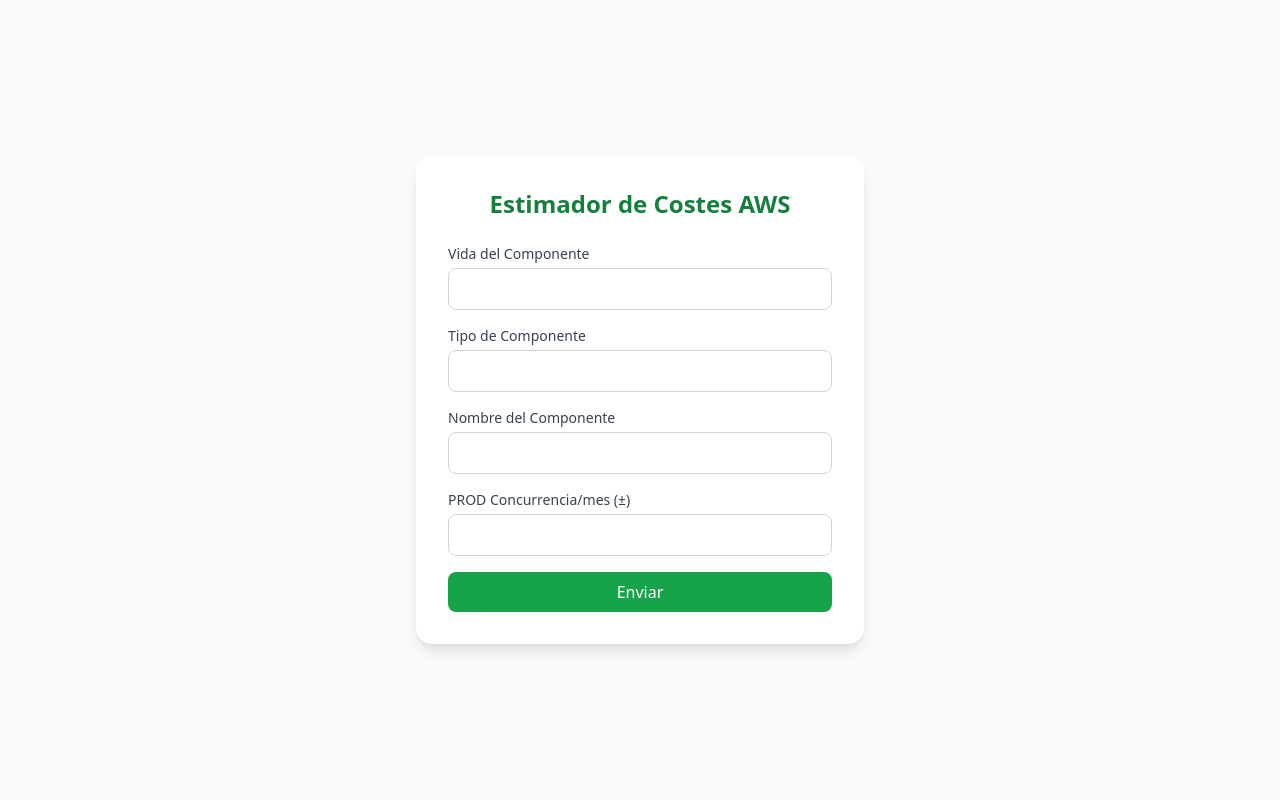
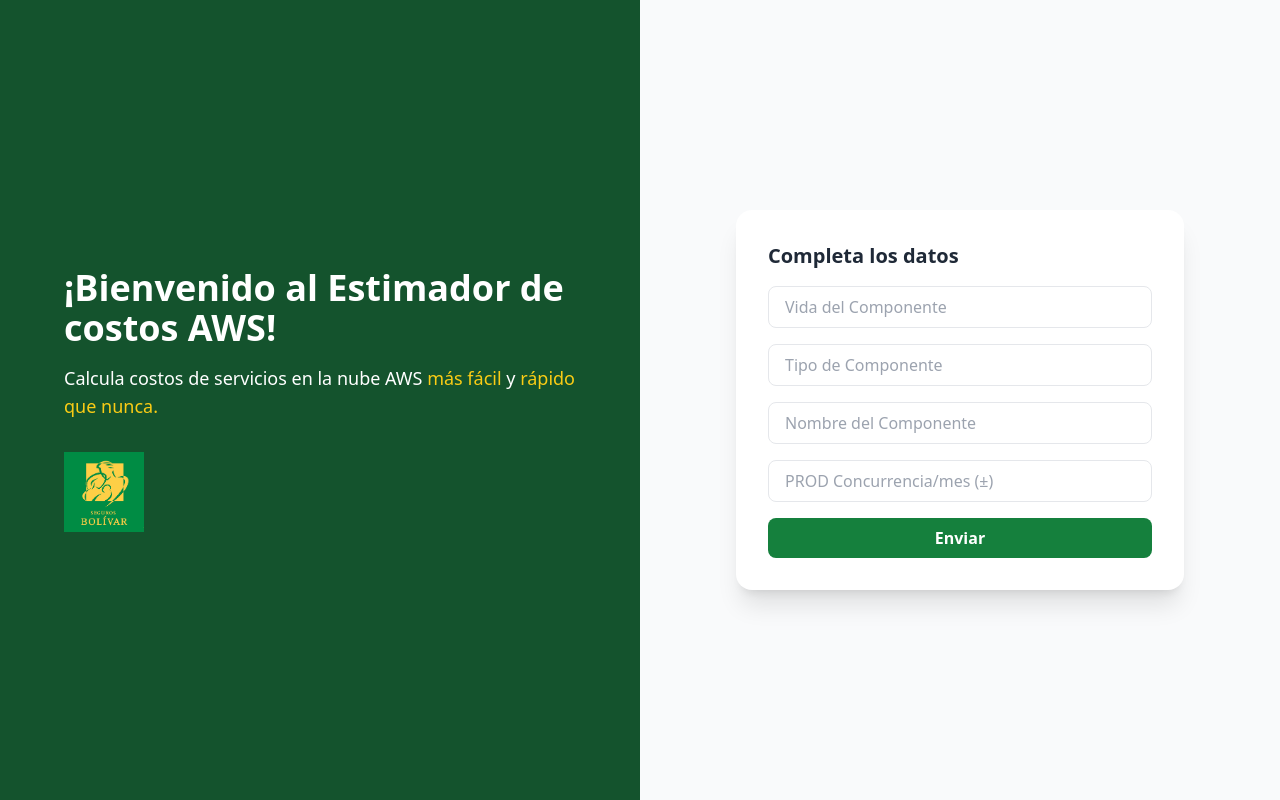
Before and after one commit to CarlosCruzSB/aws-estimator-chatbot, a Next.js app: page / in a window 1280 px wide. Built offline with nearby package versions, Linux system fonts and the light colour scheme.

Commit message:
fix: update webhook to production

```diff
--- a/app/page.js
+++ b/app/page.js
@@ -1,8 +1,9 @@
 "use client";
+
 import { useState } from "react";
 
 export default function Home() {
-  const [formData, setFormData] = useState({
+  const [form, setForm] = useState({
     vida: "",
     tipo: "",
     nombre: "",
@@ -10,21 +11,16 @@
   });
 
   const [loading, setLoading] = useState(false);
-  const [error, setError] = useState("");
-  const [success, setSuccess] = useState(false);
+  const [msg, setMsg] = useState("");
 
   const handleChange = (e) => {
-    setFormData({
-      ...formData,
-      [e.target.name]: e.target.value,
-    });
+    setForm({ ...form, [e.target.name]: e.target.value });
   };
 
   const handleSubmit = async (e) => {
     e.preventDefault();
     setLoading(true);
-    setError("");
-    setSuccess(false);
+    setMsg("");
 
     try {
       const res = await fetch(
@@ -32,111 +28,91 @@
         {
           method: "POST",
           headers: { "Content-Type": "application/json" },
-          body: JSON.stringify(formData),
+          body: JSON.stringify(form),
         }
       );
 
-      if (!res.ok) {
-        throw new Error("Error al enviar los datos");
-      }
-
-      setSuccess(true);
-
-      // 🔹 Reiniciar el formulario después del envío exitoso
-      setFormData({
-        vida: "",
-        tipo: "",
-        nombre: "",
-        concurrencia: "",
-      });
+      if (!res.ok) throw new Error("❌ No se pudo conectar con el servidor.");
+      setMsg("✅ Datos enviados con éxito 🚀");
     } catch (err) {
-      setError(err.message || "Error al enviar");
+      setMsg(err.message);
     } finally {
       setLoading(false);
     }
   };
 
   return (
-    <main className="min-h-screen flex flex-col items-center justify-center bg-gray-50 p-6">
-      <div className="bg-white shadow-lg rounded-2xl p-8 w-full max-w-md">
-        <h1 className="text-2xl font-bold text-green-700 mb-6 text-center">
-          Estimador de Costes AWS
+    <main className="min-h-screen flex">
+      {/* Panel izquierdo */}
+      <div className="w-1/2 bg-green-900 text-white flex flex-col justify-center items-start px-16">
+        <h1 className="text-4xl font-bold mb-4">
+          ¡Bienvenido al Estimador de costos AWS!
         </h1>
-
-        <form onSubmit={handleSubmit} className="space-y-4">
-          <div>
-            <label className="block text-sm font-medium text-gray-700">
-              Vida del Componente
-            </label>
-            <input
-              type="text"
-              name="vida"
-              value={formData.vida}
-              onChange={handleChange}
-              required
-              className="mt-1 block w-full rounded-lg border border-gray-300 p-2"
-            />
+        <p className="text-lg mb-2">
+          Calcula costos de servicios en la nube AWS{" "}
+          <span className="text-yellow-400">más fácil</span> y{" "}
+          <span className="text-yellow-400">rápido que nunca.</span>
+        </p>
+        <div className="mt-6">
+          <img src="/logo.png" alt="Seguros Bolivar" className="h-20" />
+        </div>
       </div>
 
-          <div>
-            <label className="block text-sm font-medium text-gray-700">
-              Tipo de Componente
-            </label>
+      {/* Panel derecho */}
+      <div className="w-1/2 bg-gray-50 flex justify-center items-center">
+        <div className="bg-white shadow-xl rounded-2xl p-8 w-full max-w-md">
+          <h2 className="text-xl font-bold text-gray-800 mb-4">
+            Completa los datos
+          </h2>
+          <form onSubmit={handleSubmit} className="space-y-4">
             <input
-              type="text"
+              name="vida"
+              placeholder="Vida del Componente"
+              value={form.vida}
+              onChange={handleChange}
+              className="w-full px-4 py-2 border rounded-lg"
+            />
+            <input
               name="tipo"
-              value={formData.tipo}
+              placeholder="Tipo de Componente"
+              value={form.tipo}
               onChange={handleChange}
-              required
-              className="mt-1 block w-full rounded-lg border border-gray-300 p-2"
+              className="w-full px-4 py-2 border rounded-lg"
             />
-          </div>
-
-          <div>
-            <label className="block text-sm font-medium text-gray-700">
-              Nombre del Componente
-            </label>
             <input
-              type="text"
               name="nombre"
-              value={formData.nombre}
+              placeholder="Nombre del Componente"
+              value={form.nombre}
               onChange={handleChange}
-              required
-              className="mt-1 block w-full rounded-lg border border-gray-300 p-2"
+              className="w-full px-4 py-2 border rounded-lg"
             />
-          </div>
-
-          <div>
-            <label className="block text-sm font-medium text-gray-700">
-              PROD Concurrencia/mes (±)
-            </label>
             <input
-              type="number"
               name="concurrencia"
-              value={formData.concurrencia}
+              placeholder="PROD Concurrencia/mes (±)"
+              value={form.concurrencia}
               onChange={handleChange}
-              required
-              className="mt-1 block w-full rounded-lg border border-gray-300 p-2"
+              className="w-full px-4 py-2 border rounded-lg"
             />
-          </div>
 
             <button
               type="submit"
               disabled={loading}
-            className="w-full bg-green-600 text-white py-2 rounded-lg hover:bg-green-700 transition"
+              className="w-full bg-green-700 text-white py-2 rounded-lg font-semibold hover:bg-green-800 transition"
             >
               {loading ? "Enviando..." : "Enviar"}
             </button>
           </form>
 
-        {success && (
-          <p className="text-green-600 mt-4 text-center">
-            ✅ Datos enviados correctamente
+          {msg && (
+            <p
+              className={`mt-4 text-center text-sm ${
+                msg.startsWith("✅") ? "text-green-700" : "text-red-600"
+              }`}
+            >
+              {msg}
             </p>
           )}
-        {error && (
-          <p className="text-red-600 mt-4 text-center">❌ {error}</p>
-        )}
+        </div>
       </div>
     </main>
   );
```
Lines whose indentation alone changed are shown as unchanged.
